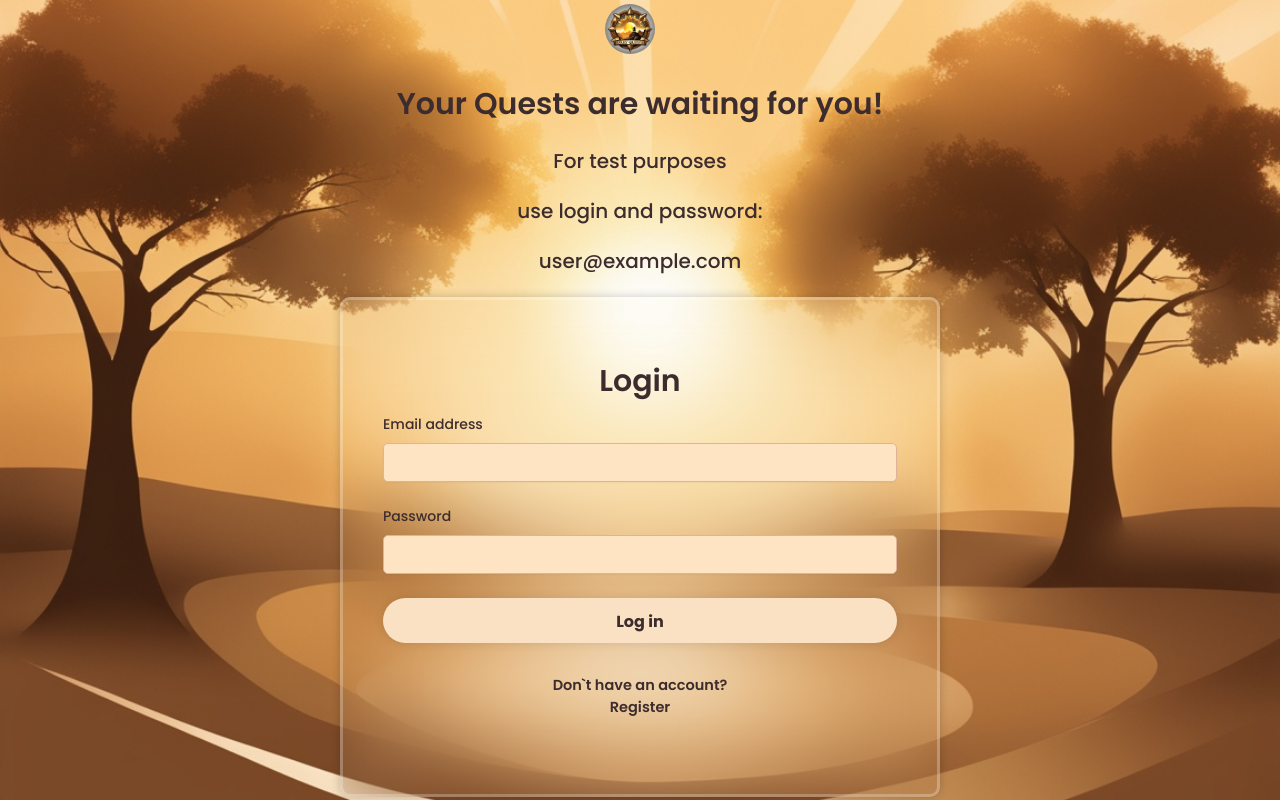
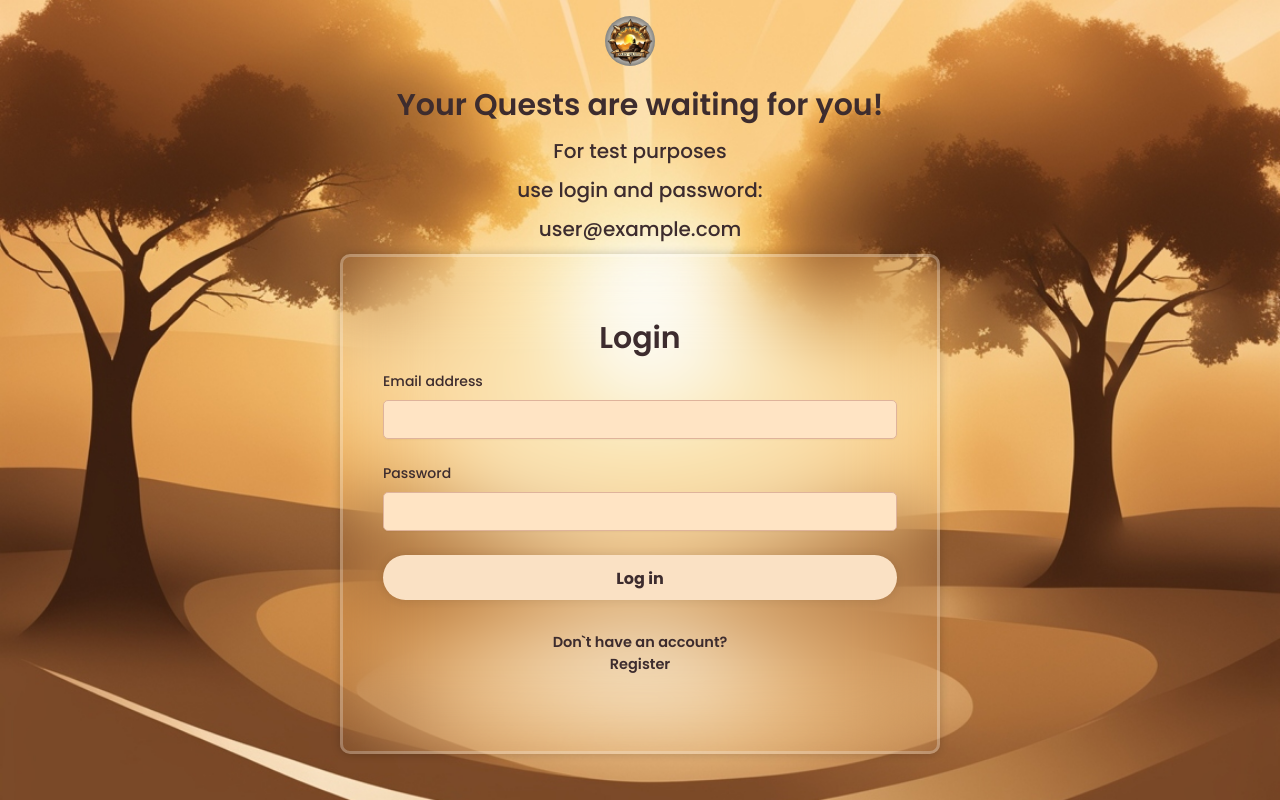
Before and after one commit to Safkiar/8-Daily-Quest-08.2024, a React (Vite) app: page /login in a window 1280 px wide. Built offline with nearby package versions, Linux system fonts and the light colour scheme; a web font is replaced by a local one.

Commit message:
login page

```diff
--- a/src/pages/Login.jsx
+++ b/src/pages/Login.jsx
@@ -10,9 +10,10 @@ const LoginLayout = styled.main`
 
   display: grid;
   grid-template-columns: 60rem;
-  align-content: center;
+  align-content: flex-start;
+  padding-top: 2vh;
   justify-content: center;
-  gap: 2.2rem;
+  gap: 1.1rem;
   background: url("/SUN.jpg") no-repeat;
   background-size: cover;
   background-position: center;
```
